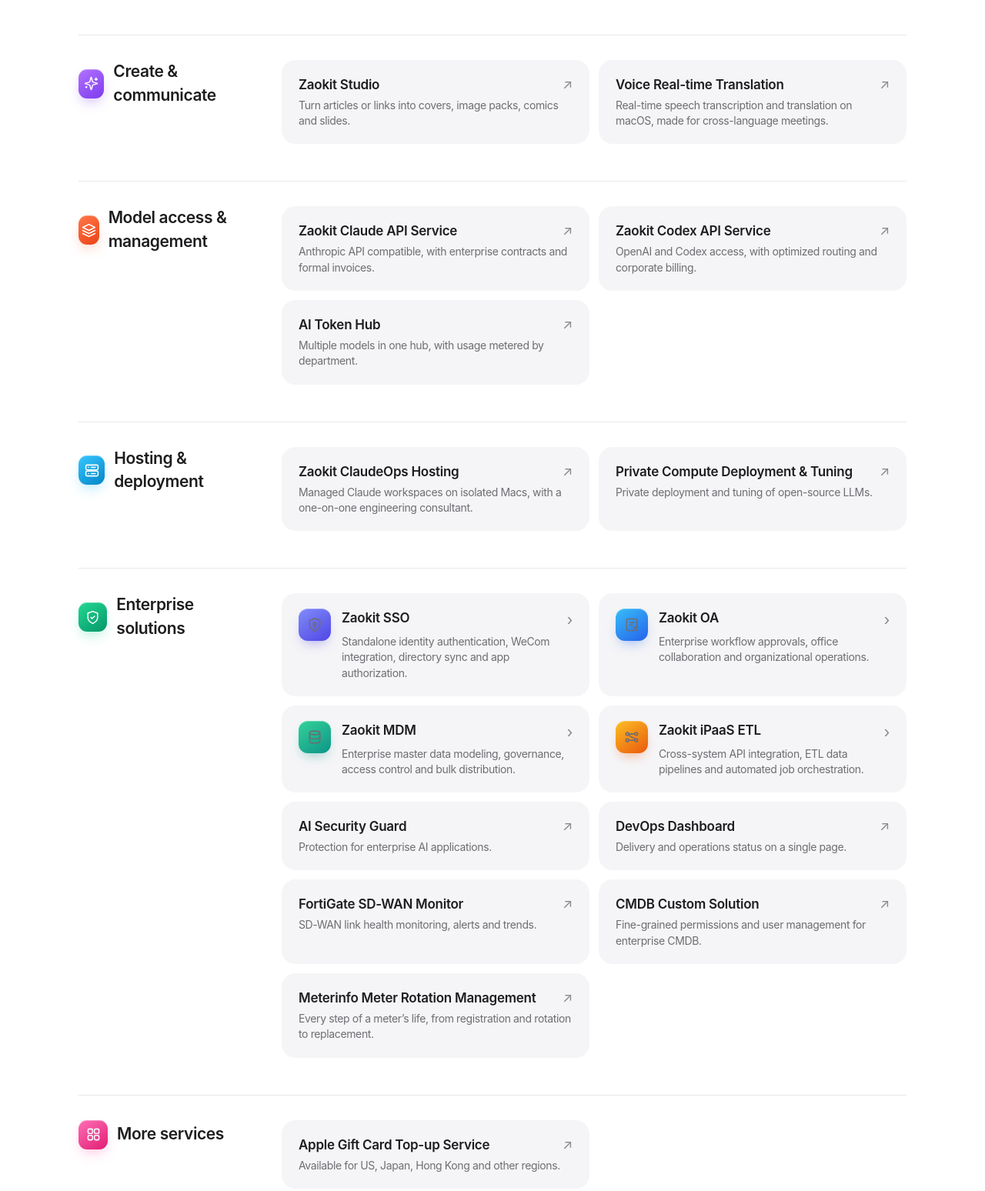
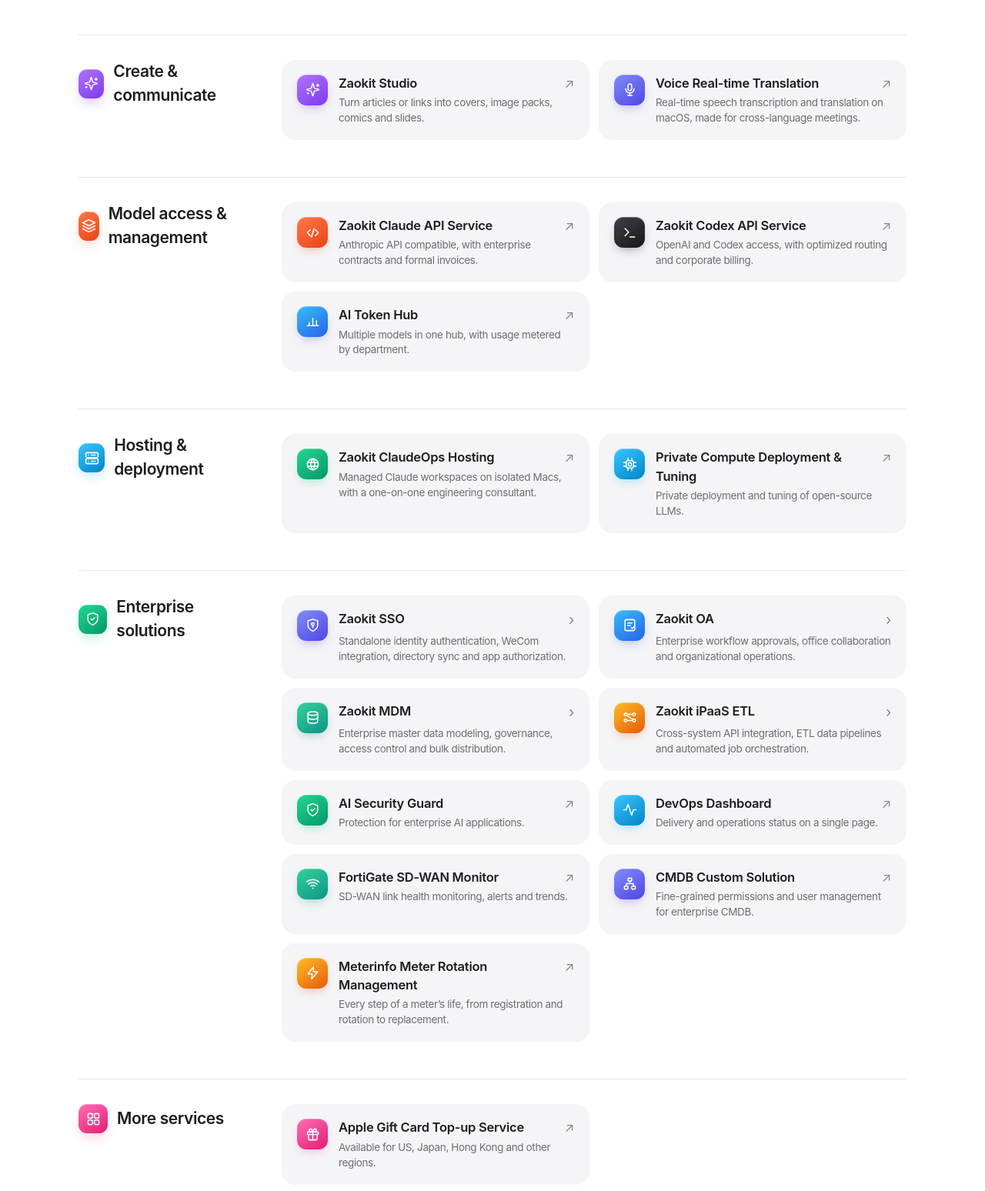
Before and after one commit to junxinzhang/zaokit-index, a plain HTML site: page index.html in a window 1280 px wide. Shown: the part 4159-5707 px from the top of the page at 77% size. Drawn offline with Linux system fonts and the light colour scheme.

Commit message:
Add consistent white-on-gradient SVG icons to all directory cards and fix icon contrast

```diff
--- a/css/style.css
+++ b/css/style.css
@@ -357,28 +357,28 @@ html[lang="en"] .hero-title { max-width: 13ch; }
 .dir-h .cn-ic svg { width: 19px; height: 19px; }
 .dir-list { display: grid; grid-template-columns: repeat(2, 1fr); gap: 12px; }
 .dir-item {
-  display: flex; flex-direction: column; gap: 4px; padding: 20px 22px; border-radius: var(--r-md);
+  display: flex; flex-direction: row; align-items: flex-start; gap: 14px; padding: 18px 20px; border-radius: var(--r-md);
   background: var(--bg-alt); transition: background 0.25s, transform 0.25s var(--ease);
 }
 .dir-item:hover { background: #ececf0; transform: translateY(-2px); }
-.dir-item b { font-size: 17px; font-weight: 600; letter-spacing: -0.015em; display: flex; justify-content: space-between; gap: 8px; }
+.dir-item .item-body { flex: 1; min-width: 0; display: flex; flex-direction: column; gap: 4px; }
+.dir-item b { font-size: 16.5px; font-weight: 600; letter-spacing: -0.015em; display: flex; justify-content: space-between; gap: 8px; }
 .dir-item b::after { content: "↗"; color: var(--ink-4); font-weight: 400; transition: color 0.2s, transform 0.2s var(--ease); }
 .dir-item:hover b::after { color: var(--link); transform: translate(2px, -2px); }
-.dir-item span { font-size: 14px; color: var(--ink-3); line-height: 1.45; }
-.dir-suite { flex-direction: row; align-items: flex-start; gap: 14px; }
-.dir-suite .item-body { flex: 1; min-width: 0; display: flex; flex-direction: column; gap: 4px; }
-.dir-suite b::after { content: "›"; font-size: 1.15em; }
-.dir-suite:hover b::after { transform: translateX(3px); }
-.item-ic {
+.dir-item.dir-local b::after { content: "›"; font-size: 1.15em; }
+.dir-item.dir-local:hover b::after { transform: translateX(3px); }
+.dir-item .item-body span { font-size: 13.5px; color: var(--ink-3); line-height: 1.48; }
+.dir-item .item-ic {
   flex-shrink: 0; display: inline-flex; align-items: center; justify-content: center;
-  width: 42px; height: 42px; border-radius: 12px; color: #fff;
-  box-shadow: inset 0 1px 0 rgba(255, 255, 255, 0.28), 0 8px 16px -6px var(--ic-shadow, rgba(0, 0, 0, 0.2));
+  width: 40px; height: 40px; border-radius: 12px; color: #fff; margin-top: 1px;
+  box-shadow: inset 0 1px 0 rgba(255, 255, 255, 0.28), 0 6px 14px -5px var(--ic-shadow, rgba(0, 0, 0, 0.2));
 }
-.item-ic svg { width: 20px; height: 20px; }
+.dir-item .item-ic svg { width: 19px; height: 19px; stroke: #fff; }
 .ic-indigo { background: linear-gradient(145deg, #818cf8, #4f46e5); --ic-shadow: rgba(79, 70, 229, 0.42); }
 .ic-sky    { background: linear-gradient(145deg, #38bdf8, #2563eb); --ic-shadow: rgba(37, 99, 235, 0.42); }
 .ic-teal   { background: linear-gradient(145deg, #34d399, #0d9488); --ic-shadow: rgba(13, 148, 136, 0.42); }
 .ic-amber  { background: linear-gradient(145deg, #fbbf24, #ea580c); --ic-shadow: rgba(234, 88, 12, 0.42); }
+.ic-dark   { background: linear-gradient(145deg, #3f3f46, #18181b); --ic-shadow: rgba(24, 24, 27, 0.42); }
 
 /* ---------- Why ---------- */
 .why-grid { display: grid; grid-template-columns: repeat(4, 1fr); gap: 20px; }
--- a/index.html
+++ b/index.html
@@ -23,7 +23,7 @@
   <link rel="icon" type="image/svg+xml" href="./favicon.svg">
   <link rel="apple-touch-icon" href="./favicon.svg">
 
-  <link rel="stylesheet" href="./css/style.css?v=20261127">
+  <link rel="stylesheet" href="./css/style.css?v=20261127b">
 
   <!-- Umami Analytics -->
   <script defer src="https://cloud.umami.is/script.js" data-website-id="35151636-5e76-4a3c-b933-ab2d6db088ba"></script>
@@ -98,6 +98,49 @@
         <circle cx="19" cy="7" r="2.2" />
         <circle cx="5" cy="17" r="2.2" />
         <path d="M7.2 7h9.6M7.2 17h9.6M6.8 8.8l10.4 6.4" />
+      </symbol>
+      <symbol id="ic-mic" viewBox="0 0 24 24" fill="none" stroke="currentColor" stroke-width="1.9" stroke-linecap="round" stroke-linejoin="round">
+        <rect x="9" y="2.5" width="6" height="11" rx="3" />
+        <path d="M5 10.5a7 7 0 0 0 14 0M12 17.5v4M8.5 21.5h7" />
+      </symbol>
+      <symbol id="ic-api" viewBox="0 0 24 24" fill="none" stroke="currentColor" stroke-width="1.9" stroke-linecap="round" stroke-linejoin="round">
+        <polyline points="8 7 3 12 8 17" />
+        <polyline points="16 7 21 12 16 17" />
+        <line x1="14" y1="5" x2="10" y2="19" />
+      </symbol>
+      <symbol id="ic-terminal" viewBox="0 0 24 24" fill="none" stroke="currentColor" stroke-width="1.9" stroke-linecap="round" stroke-linejoin="round">
+        <polyline points="4 17 10 11 4 5" />
+        <line x1="12" y1="19" x2="20" y2="19" />
+      </symbol>
+      <symbol id="ic-gauge" viewBox="0 0 24 24" fill="none" stroke="currentColor" stroke-width="1.9" stroke-linecap="round" stroke-linejoin="round">
+        <path d="M3 18h18M6 18v-5M12 18V6M18 18v-8" />
+      </symbol>
+      <symbol id="ic-globe" viewBox="0 0 24 24" fill="none" stroke="currentColor" stroke-width="1.9" stroke-linecap="round" stroke-linejoin="round">
+        <circle cx="12" cy="12" r="9" />
+        <path d="M3.6 9h16.8M3.6 15h16.8M12 3a13.5 13.5 0 0 1 0 18M12 3a13.5 13.5 0 0 0 0 18" />
+      </symbol>
+      <symbol id="ic-cpu" viewBox="0 0 24 24" fill="none" stroke="currentColor" stroke-width="1.9" stroke-linecap="round" stroke-linejoin="round">
+        <rect x="6" y="6" width="12" height="12" rx="2.2" />
+        <rect x="9.5" y="9.5" width="5" height="5" rx="1" />
+        <path d="M9 2v4M15 2v4M9 18v4M15 18v4M2 9h4M2 15h4M18 9h4M18 15h4" />
+      </symbol>
+      <symbol id="ic-network" viewBox="0 0 24 24" fill="none" stroke="currentColor" stroke-width="1.9" stroke-linecap="round" stroke-linejoin="round">
+        <path d="M5 12.55a11 11 0 0 1 14 0M8.5 16a6 6 0 0 1 7 0M2 9a16 16 0 0 1 20 0" />
+        <circle cx="12" cy="19.5" r="1.2" fill="currentColor" stroke="none" />
+      </symbol>
+      <symbol id="ic-sitemap" viewBox="0 0 24 24" fill="none" stroke="currentColor" stroke-width="1.9" stroke-linecap="round" stroke-linejoin="round">
+        <rect x="9" y="3" width="6" height="5" rx="1.2" />
+        <rect x="3" y="16" width="6" height="5" rx="1.2" />
+        <rect x="15" y="16" width="6" height="5" rx="1.2" />
+        <path d="M12 8v4M6 16v-4h12v4" />
+      </symbol>
+      <symbol id="ic-bolt" viewBox="0 0 24 24" fill="none" stroke="currentColor" stroke-width="1.9" stroke-linecap="round" stroke-linejoin="round">
+        <polygon points="13 2 4 14 11 14 10 22 20 10 13 10 13 2" />
+      </symbol>
+      <symbol id="ic-gift" viewBox="0 0 24 24" fill="none" stroke="currentColor" stroke-width="1.9" stroke-linecap="round" stroke-linejoin="round">
+        <rect x="3" y="8" width="18" height="4" rx="1" />
+        <path d="M12 8v13M5 12v7a2 2 0 0 0 2 2h10a2 2 0 0 0 2-2v-7" />
+        <path d="M12 8H8.5a2.5 2.5 0 0 1 0-5C11 3 12 8 12 8zM12 8h3.5a2.5 2.5 0 0 0 0-5C13 3 12 8 12 8z" />
       </symbol>
     </defs>
   </svg>
@@ -520,10 +563,12 @@
             <h3 class="dir-h"><span class="cn-ic ic-purple" aria-hidden="true"><svg><use href="#ic-create" /></svg></span><span data-i18n="cat.create">创作与沟通</span></h3>
             <div class="dir-list">
               <a class="dir-item" href="https://zaokit.app" target="_blank" rel="noopener">
-                <b data-i18n="studio.name">Zaokit 创作平台</b><span data-i18n="studio.short">把文章或链接变成封面、图文、漫画和演示。</span>
+                <span class="item-ic ic-purple" aria-hidden="true"><svg><use href="#ic-create" /></svg></span>
+                <div class="item-body"><b data-i18n="studio.name">Zaokit 创作平台</b><span data-i18n="studio.short">把文章或链接变成封面、图文、漫画和演示。</span></div>
               </a>
               <a class="dir-item" href="https://vrt.junxinzhang.com" target="_blank" rel="noopener">
-                <b>Voice Real-time Translation</b><span data-i18n="vrt.short">macOS 实时语音转写与翻译，适合跨语言会议。</span>
+                <span class="item-ic ic-indigo" aria-hidden="true"><svg><use href="#ic-mic" /></svg></span>
+                <div class="item-body"><b>Voice Real-time Translation</b><span data-i18n="vrt.short">macOS 实时语音转写与翻译，适合跨语言会议。</span></div>
               </a>
             </div>
           </div>
@@ -532,13 +577,16 @@
             <h3 class="dir-h"><span class="cn-ic ic-orange" aria-hidden="true"><svg><use href="#ic-access" /></svg></span><span data-i18n="cat.access">模型接入与管理</span></h3>
             <div class="dir-list">
               <a class="dir-item" href="https://api.zaokit.com" target="_blank" rel="noopener">
-                <b data-i18n="cc.name">Zaokit Claude API 服务</b><span data-i18n="cc.short">兼容 Anthropic 官方 API 格式，支持企业合同和正式发票。</span>
+                <span class="item-ic ic-orange" aria-hidden="true"><svg><use href="#ic-api" /></svg></span>
+                <div class="item-body"><b data-i18n="cc.name">Zaokit Claude API 服务</b><span data-i18n="cc.short">兼容 Anthropic 官方 API 格式，支持企业合同和正式发票。</span></div>
               </a>
               <a class="dir-item" href="https://cx.zaokit.com" target="_blank" rel="noopener">
-                <b data-i18n="cx.name">Zaokit Codex API 服务</b><span data-i18n="cx.short">OpenAI 与 Codex 接入，专线优化，支持对公结算。</span>
+                <span class="item-ic ic-dark" aria-hidden="true"><svg><use href="#ic-terminal" /></svg></span>
+                <div class="item-body"><b data-i18n="cx.name">Zaokit Codex API 服务</b><span data-i18n="cx.short">OpenAI 与 Codex 接入，专线优化，支持对公结算。</span></div>
               </a>
               <a class="dir-item" href="https://tokenhub.zaokit.ai" target="_blank" rel="noopener">
-                <b>AI Token Hub</b><span data-i18n="hub.short">多模型统一接入，按部门计量和分配用量。</span>
+                <span class="item-ic ic-sky" aria-hidden="true"><svg><use href="#ic-gauge" /></svg></span>
+                <div class="item-body"><b>AI Token Hub</b><span data-i18n="hub.short">多模型统一接入，按部门计量和分配用量。</span></div>
               </a>
             </div>
           </div>
@@ -547,10 +595,12 @@
             <h3 class="dir-h"><span class="cn-ic ic-blue" aria-hidden="true"><svg><use href="#ic-host" /></svg></span><span data-i18n="cat.host">托管与部署</span></h3>
             <div class="dir-list">
               <a class="dir-item" href="https://claudeops.zaokit.ai" target="_blank" rel="noopener">
-                <b data-i18n="ops.name">Zaokit ClaudeOps 托管</b><span data-i18n="ops.short">托管你的 Claude 工作环境：隔离的 Mac 环境，配一对一工程顾问。</span>
+                <span class="item-ic ic-green" aria-hidden="true"><svg><use href="#ic-globe" /></svg></span>
+                <div class="item-body"><b data-i18n="ops.name">Zaokit ClaudeOps 托管</b><span data-i18n="ops.short">托管你的 Claude 工作环境：隔离的 Mac 环境，配一对一工程顾问。</span></div>
               </a>
               <a class="dir-item" href="https://local.zaokit.ai" target="_blank" rel="noopener">
-                <b data-i18n="local.name">私有化算力部署和调优</b><span data-i18n="local.short">开源大模型私有化部署与性能调优。</span>
+                <span class="item-ic ic-blue" aria-hidden="true"><svg><use href="#ic-cpu" /></svg></span>
+                <div class="item-body"><b data-i18n="local.name">私有化算力部署和调优</b><span data-i18n="local.short">开源大模型私有化部署与性能调优。</span></div>
               </a>
             </div>
           </div>
@@ -558,36 +608,41 @@
           <div class="dir-group reveal" id="cat-ent">
             <h3 class="dir-h"><span class="cn-ic ic-green" aria-hidden="true"><svg><use href="#ic-ent" /></svg></span><span data-i18n="cat.ent">企业方案</span></h3>
             <div class="dir-list">
-              <a class="dir-item dir-suite" href="#contact">
+              <a class="dir-item dir-local" href="#contact">
                 <span class="item-ic ic-indigo" aria-hidden="true"><svg><use href="#ic-sso" /></svg></span>
                 <div class="item-body"><b>Zaokit SSO</b><span data-i18n="sso.short">独立身份认证、企业微信接入、人员同步与统一应用授权。</span></div>
               </a>
-              <a class="dir-item dir-suite" href="#contact">
+              <a class="dir-item dir-local" href="#contact">
                 <span class="item-ic ic-sky" aria-hidden="true"><svg><use href="#ic-oa" /></svg></span>
                 <div class="item-body"><b>Zaokit OA</b><span data-i18n="oa.short">面向企业的流程审批、协作办公与组织事务管理平台。</span></div>
               </a>
-              <a class="dir-item dir-suite" href="#contact">
+              <a class="dir-item dir-local" href="#contact">
                 <span class="item-ic ic-teal" aria-hidden="true"><svg><use href="#ic-mdm" /></svg></span>
                 <div class="item-body"><b>Zaokit MDM</b><span data-i18n="mdm.short">企业主数据统一建模、治理、权限管控与批量分发。</span></div>
               </a>
-              <a class="dir-item dir-suite" href="#contact">
+              <a class="dir-item dir-local" href="#contact">
                 <span class="item-ic ic-amber" aria-hidden="true"><svg><use href="#ic-ipaas" /></svg></span>
                 <div class="item-body"><b>Zaokit iPaaS ETL</b><span data-i18n="ipaas.short">跨系统 API 集成、数据抽取转换加载与自动化编排。</span></div>
               </a>
               <a class="dir-item" href="https://aisecguard.junxinzhang.com" target="_blank" rel="noopener">
-                <b>AI Security Guard</b><span data-i18n="sec.short">为企业 AI 应用提供安全防护。</span>
+                <span class="item-ic ic-green" aria-hidden="true"><svg><use href="#ic-ent" /></svg></span>
+                <div class="item-body"><b>AI Security Guard</b><span data-i18n="sec.short">为企业 AI 应用提供安全防护。</span></div>
               </a>
               <a class="dir-item" href="https://devops-dash.junxinzhang.com" target="_blank" rel="noopener">
-                <b>DevOps Dashboard</b><span data-i18n="devops.short">在一个页面查看研发交付与运维状态。</span>
+                <span class="item-ic ic-blue" aria-hidden="true"><svg><use href="#ic-reliable" /></svg></span>
+                <div class="item-body"><b>DevOps Dashboard</b><span data-i18n="devops.short">在一个页面查看研发交付与运维状态。</span></div>
               </a>
               <a class="dir-item" href="https://network-monitor.junxinzhang.com" target="_blank" rel="noopener">
-                <b>FortiGate SD-WAN Monitor</b><span data-i18n="sdwan.short">SD-WAN 链路健康监控、告警与趋势分析。</span>
+                <span class="item-ic ic-teal" aria-hidden="true"><svg><use href="#ic-network" /></svg></span>
+                <div class="item-body"><b>FortiGate SD-WAN Monitor</b><span data-i18n="sdwan.short">SD-WAN 链路健康监控、告警与趋势分析。</span></div>
               </a>
               <a class="dir-item" href="https://cmdb.junxinzhang.com" target="_blank" rel="noopener">
-                <b data-i18n="cmdb.name">CMDB 定制方案</b><span data-i18n="cmdb.short">为企业 CMDB 提供精细化的权限与用户管理。</span>
+                <span class="item-ic ic-indigo" aria-hidden="true"><svg><use href="#ic-sitemap" /></svg></span>
+                <div class="item-body"><b data-i18n="cmdb.name">CMDB 定制方案</b><span data-i18n="cmdb.short">为企业 CMDB 提供精细化的权限与用户管理。</span></div>
               </a>
               <a class="dir-item" href="https://meterinfoapp.junxinzhang.com" target="_blank" rel="noopener">
-                <b data-i18n="meter.name">Meterinfo 电表轮换管理系统</b><span data-i18n="meter.short">管理电表从登记、轮换到更换的全过程。</span>
+                <span class="item-ic ic-amber" aria-hidden="true"><svg><use href="#ic-bolt" /></svg></span>
+                <div class="item-body"><b data-i18n="meter.name">Meterinfo 电表轮换管理系统</b><span data-i18n="meter.short">管理电表从登记、轮换到更换的全过程。</span></div>
               </a>
             </div>
           </div>
@@ -596,7 +651,8 @@
             <h3 class="dir-h"><span class="cn-ic ic-pink" aria-hidden="true"><svg><use href="#ic-more" /></svg></span><span data-i18n="cat.more">更多服务</span></h3>
             <div class="dir-list">
               <a class="dir-item" href="https://gift.zaokit.com/" target="_blank" rel="noopener">
-                <b data-i18n="gift.name">Apple 礼品卡充值服务</b><span data-i18n="gift.short">支持美区、日区、港区等多个地区。</span>
+                <span class="item-ic ic-pink" aria-hidden="true"><svg><use href="#ic-gift" /></svg></span>
+                <div class="item-body"><b data-i18n="gift.name">Apple 礼品卡充值服务</b><span data-i18n="gift.short">支持美区、日区、港区等多个地区。</span></div>
               </a>
             </div>
           </div>
```
